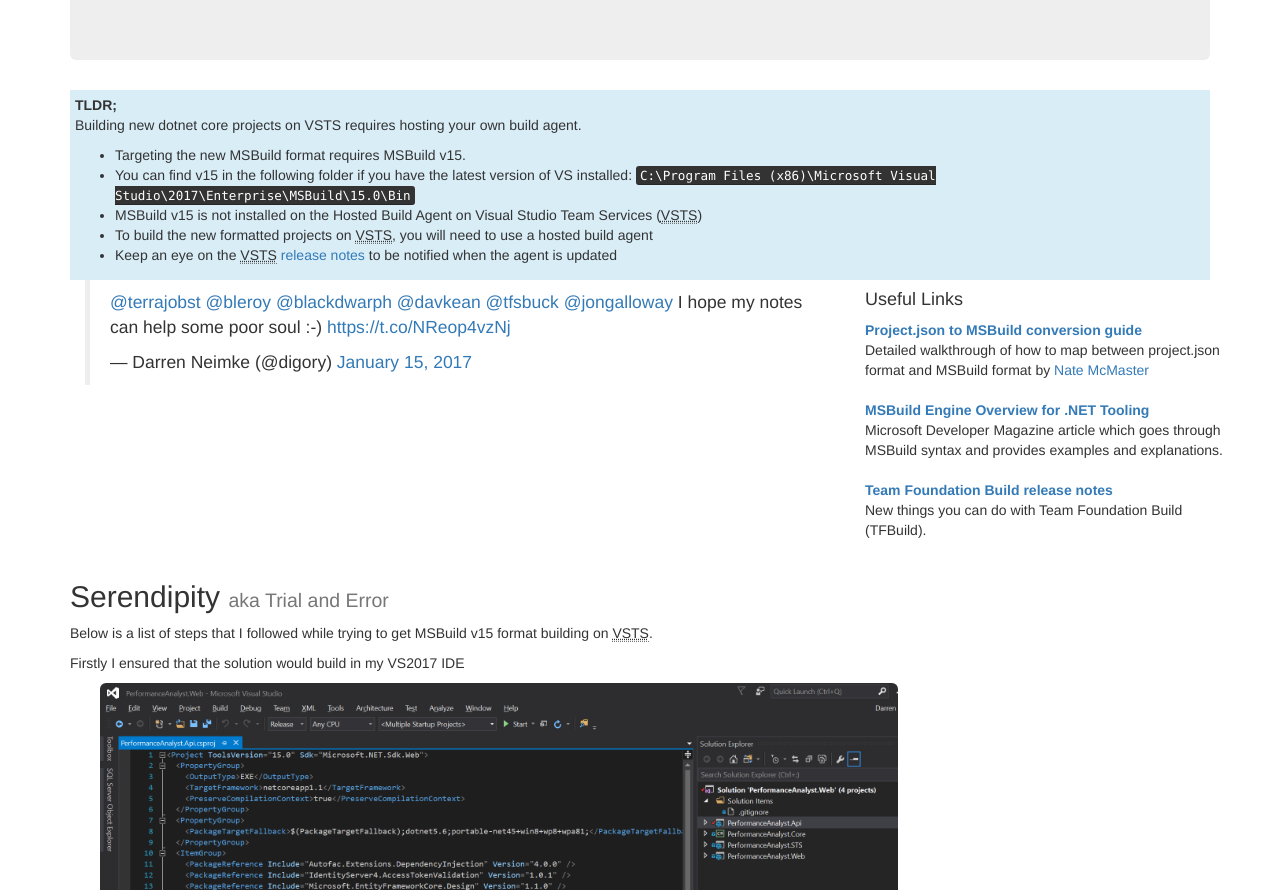
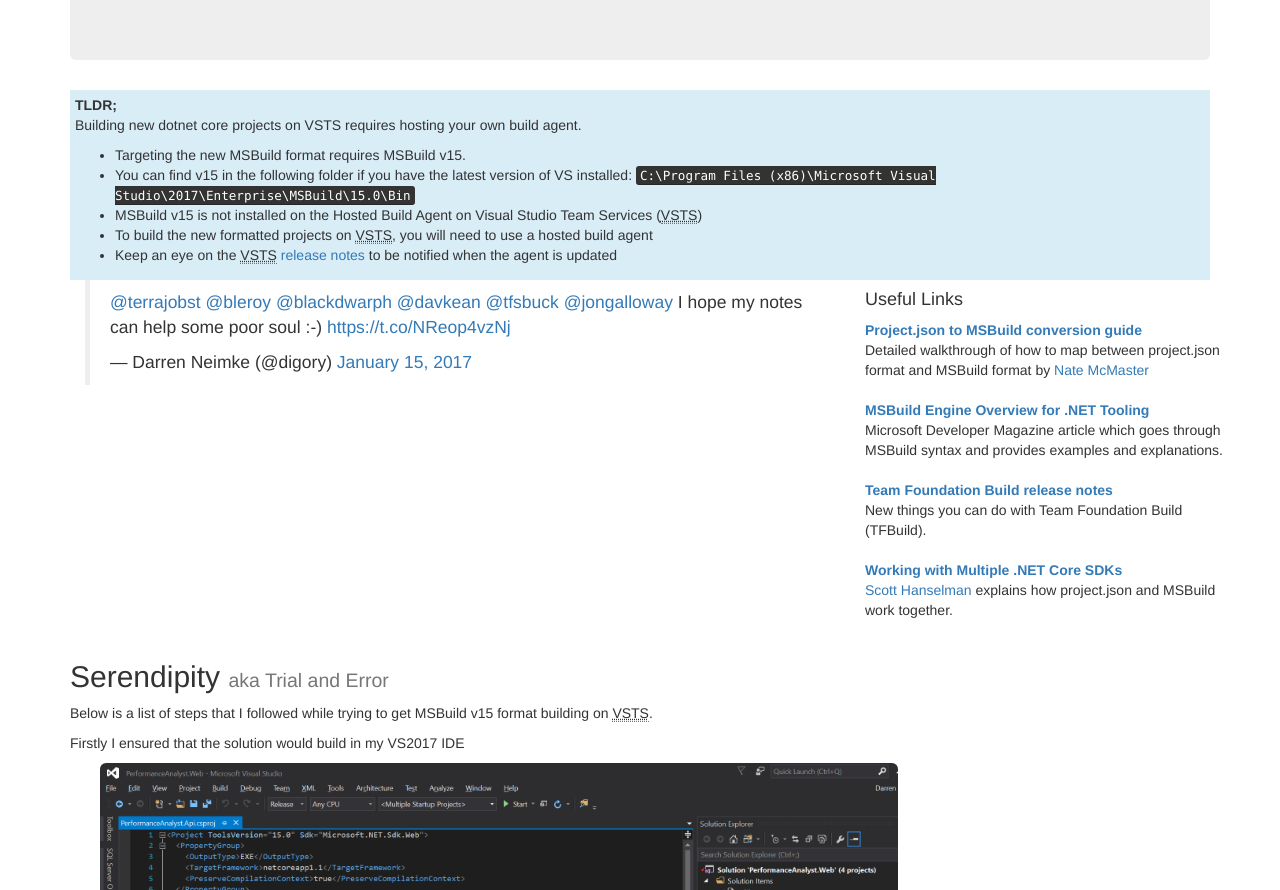
Before and after one commit to dneimke/dneimke.github.io, a plain HTML site: page aspnet_msbuild.html in a window 1280 px wide. Shown: the part 210-1100 px from the top of the page. Drawn offline with nearby package versions, Linux system fonts and the light colour scheme.

Commit message:
added hanselman link

```diff
--- a/aspnet_msbuild.html
+++ b/aspnet_msbuild.html
@@ -75,6 +75,12 @@
                         <dd>
                             New things you can do with Team Foundation Build (TFBuild).
                         </dd>
+                    </dl>
+
+                    <dl>
+                        <dt><a href="http://www.hanselman.com/blog/WorkingWithMultipleNETCoreSDKsBothProjectjsonAndMsbuildcsproj.aspx">Working with Multiple .NET Core SDKs</a></dt>
+                        <dd>
+                            <a href="https://twitter.com/shanselman">Scott Hanselman</a> explains how project.json and MSBuild work together.
                     </dl>
                 </div>
             </div>
```
